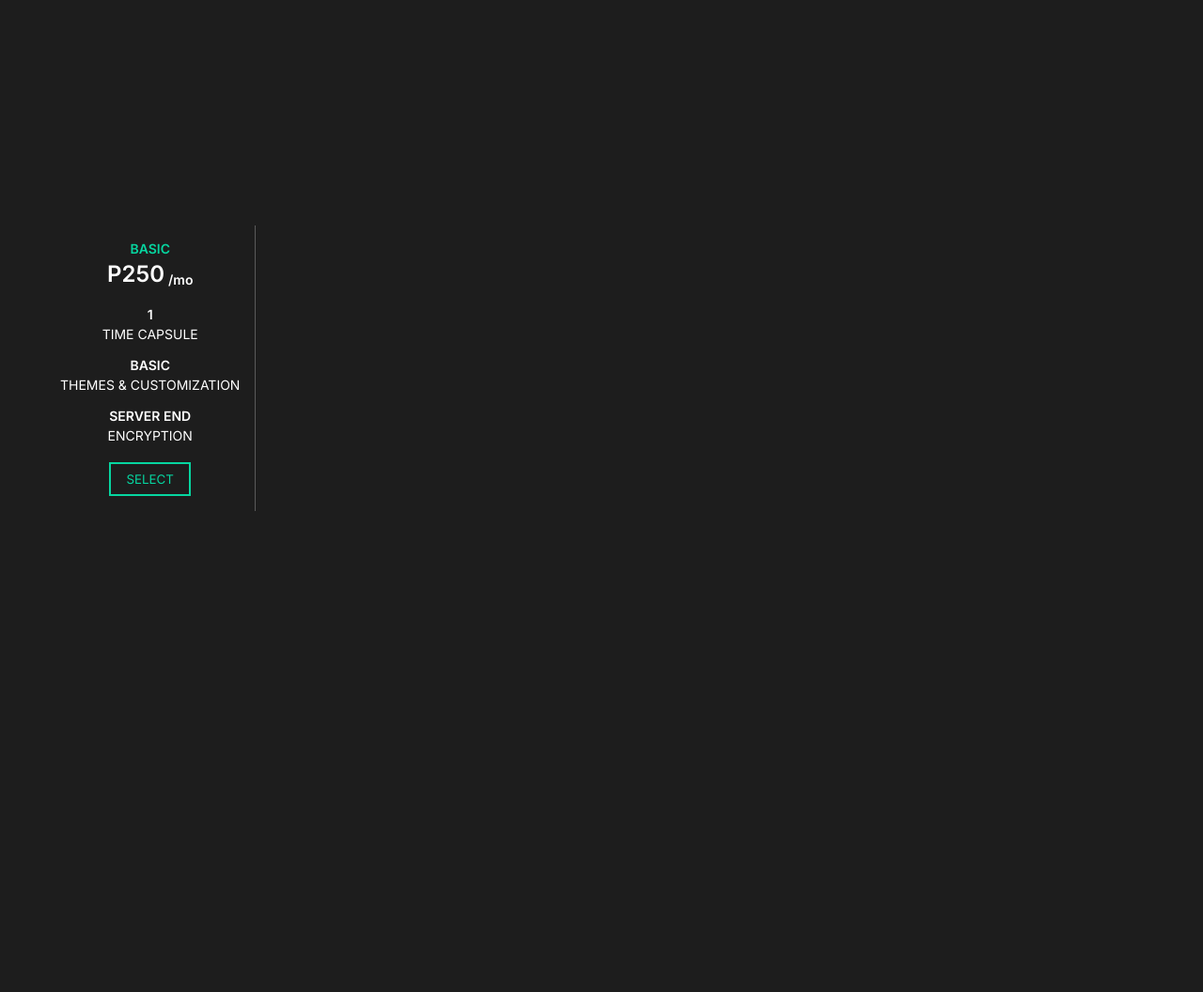
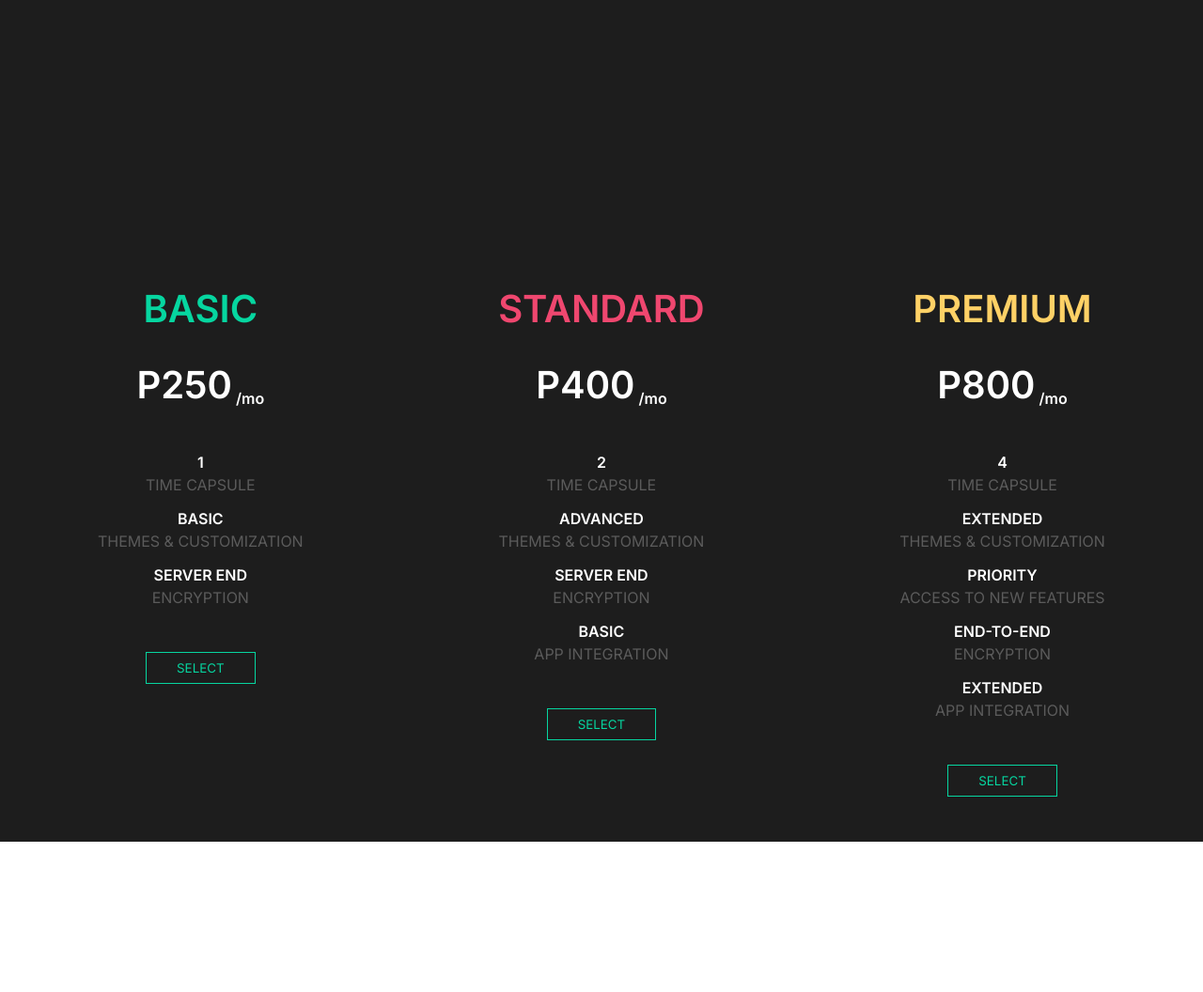
Before and after one commit to sephclt/NostalGlow, a PHP site: page / in a window 1280 px wide. Shown: the part 2304-3360 px from the top of the page at 94% size. Before the commit the page ends 2848 px from the top, so only its background shows below. Run offline with PHP 8.4, Linux system fonts and the light colour scheme.

Commit message:
pricing part done

```diff
--- a/index.html
+++ b/index.html
@@ -145,7 +145,7 @@
       </div>
     </div>
 
-    <div class="main-content" id="#pricing-content">
+    <div class="main-content" id="pricing-content">
       <div class="pricing-sub-section">
         <div class="option">
           <p style="color: #06D6A0">BASIC</p>
@@ -156,15 +156,75 @@
           <div class="details">
             <div class="sub-details">
               <p style="font-weight: 600">1</p>
-              <p>TIME CAPSULE</p>
+              <p style="font-weight: 400; color: #5B5B5B;">TIME CAPSULE</p>
             </div>
             <div class="sub-details">
               <p style="font-weight: 600">BASIC</p>
-              <p>THEMES & CUSTOMIZATION</p>
+              <p style="font-weight: 400; color: #5B5B5B;">THEMES & CUSTOMIZATION</p>
             </div>
             <div class="sub-details">
               <p style="font-weight: 600">SERVER END</p>
-              <p>ENCRYPTION</p>
+              <p style="font-weight: 400; color: #5B5B5B;">ENCRYPTION</p>
+            </div>
+          </div>
+          <button href="#" value="SELECT" style="color: #06D6A0;">SELECT</button>
+        </div>
+      </div>
+      <div class="pricing-sub-section">
+        <div class="option">
+          <p style="color: #EF476F">STANDARD</p>
+          <div class="price">
+            <p>P400</p>
+            <p>/mo</p>
+          </div>
+          <div class="details">
+            <div class="sub-details">
+              <p style="font-weight: 600">2</p>
+              <p style="font-weight: 400; color: #5B5B5B;">TIME CAPSULE</p>
+            </div>
+            <div class="sub-details">
+              <p style="font-weight: 600">ADVANCED</p>
+              <p style="font-weight: 400; color: #5B5B5B;">THEMES & CUSTOMIZATION</p>
+            </div>
+            <div class="sub-details">
+              <p style="font-weight: 600">SERVER END</p>
+              <p style="font-weight: 400; color: #5B5B5B;">ENCRYPTION</p>
+            </div>
+            <div class="sub-details">
+              <p style="font-weight: 600">BASIC</p>
+              <p style="font-weight: 400; color: #5B5B5B;">APP INTEGRATION</p>
+            </div>
+          </div>
+          <button href="#" value="SELECT" style="color: #06D6A0;">SELECT</button>
+        </div>
+      </div>
+      <div class="pricing-sub-section">
+        <div class="option">
+          <p style="color: #FFD166">PREMIUM</p>
+          <div class="price">
+            <p>P800</p>
+            <p>/mo</p>
+          </div>
+          <div class="details">
+            <div class="sub-details">
+              <p style="font-weight: 600">4</p>
+              <p style="font-weight: 400; color: #5B5B5B;">TIME CAPSULE</p>
+            </div>
+            <div class="sub-details">
+              <p style="font-weight: 600">EXTENDED</p>
+              <p style="font-weight: 400; color: #5B5B5B;">THEMES & CUSTOMIZATION</p>
+            </div>
+            <div class="sub-details">
+              <p style="font-weight: 600">PRIORITY</p>
+              <p style="font-weight: 400; color: #5B5B5B;">ACCESS TO NEW FEATURES</p>
+            </div>
+            <div class="sub-details">
+              <p style="font-weight: 600">END-TO-END</p>
+              <p style="font-weight: 400; color: #5B5B5B;">ENCRYPTION</p>
+            </div>
+            <div class="sub-details">
+              <p style="font-weight: 600">EXTENDED</p>
+              <p style="font-weight: 400; color: #5B5B5B;">APP INTEGRATION</p>
             </div>
           </div>
           <button href="#" value="SELECT" style="color: #06D6A0;">SELECT</button>
--- a/styles.css
+++ b/styles.css
@@ -344,25 +344,23 @@
   padding: 9rem 3rem;
 
   display: flex;
-  justify-content: start;
+  justify-content: center;
   align-items: center;
   gap: 1rem;
 }
 
 .pricing-sub-section > .option {
-  padding: 1rem;
+  padding: 4rem 2rem;
 
   display: flex;
   flex-direction: column;
   justify-content: start;
   align-items: center;
-  gap: 0.25rem;
-
-  border-right: solid 1px #5B5B5B;
+  gap: 2rem;
 }
 
 .pricing-sub-section > .option > p {
-  font-size: 0.875rem;
+  font-size: 2.5rem;
   font-weight: 600;
 }
 
@@ -374,12 +372,12 @@
 }
 
 .pricing-sub-section > .option > .price > p:first-child {
-  font-size: 1.5rem;
+  font-size: 2.5rem;
   font-weight: 600;
 }
 
 .pricing-sub-section > .option > .price > p:last-child {
-  font-size: 0.875rem;
+  font-size: 1rem;
   font-weight: 600;
 }
 
@@ -402,14 +400,14 @@
 }
 
 .pricing-sub-section > .option > .details > .sub-details > p {
-  font-size: 0.875rem;
+  font-size: 1rem;
 }
 
 .pricing-sub-section button {
-  padding: 8px 16px;
+  padding: 0.5rem 2rem;
 
   background-color: transparent;
-  border: solid 2px;
+  border: solid 1px;
   transition: all 0.25s ease;
 }
 
```
